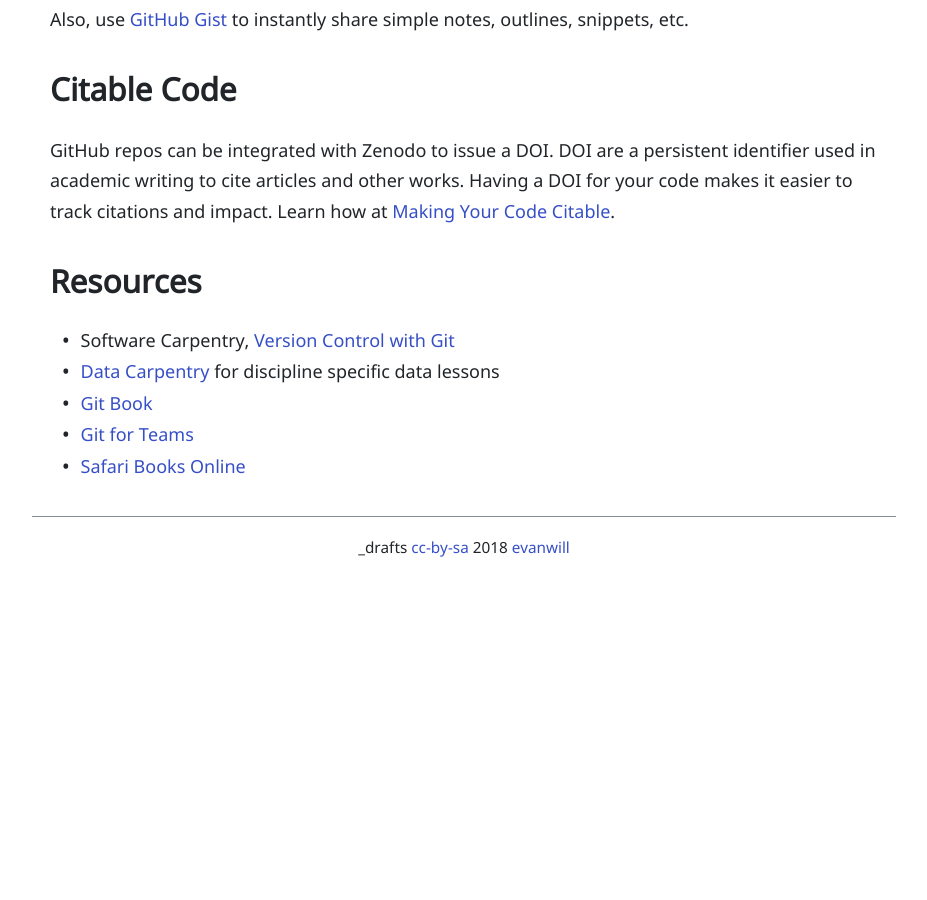
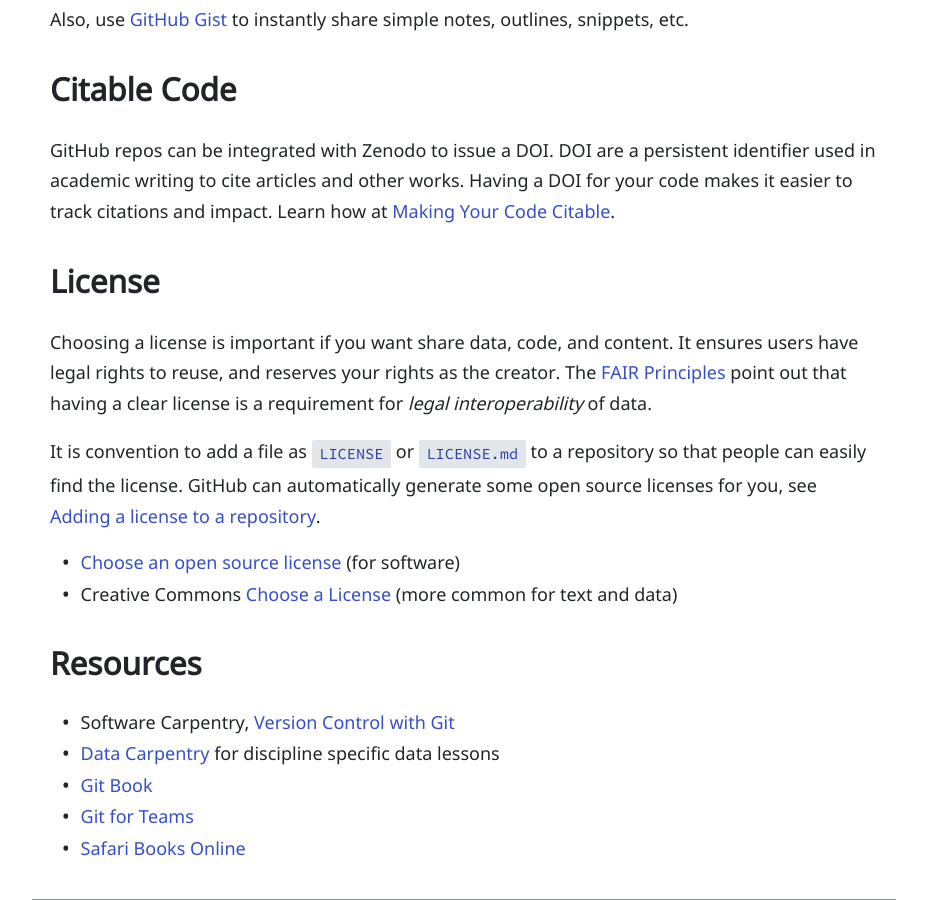
Before and after one commit to evanwill/_drafts, a Jekyll site: the page built from _notes/git-intro.md, in a window 1280 px wide and 900 px high, scrolled down 4434 px. Shown: the whole window, without its empty margins (176-1103 px from the left). Built offline with Jekyll 4.4.1, drawn with Linux system fonts in a browser that asks for light colours; before the commit the page ends 5016 px from its top, so only the background shows below that.

Commit message:
git license

```diff
--- a/_notes/git-intro.md
+++ b/_notes/git-intro.md
@@ -146,6 +146,18 @@
 Having a DOI for your code makes it easier to track citations and impact.
 Learn how at [Making Your Code Citable](https://guides.github.com/activities/citable-code/){:target='_blank'}.
 
+## License
+
+Choosing a license is important if you want share data, code, and content.
+It ensures users have legal rights to reuse, and reserves your rights as the creator.
+The [FAIR Principles](https://www.go-fair.org/fair-principles/r1-1-metadata-released-clear-accessible-data-usage-license/) point out that having a clear license is a requirement for *legal interoperability* of data.
+
+It is convention to add a file as `LICENSE` or `LICENSE.md` to a repository so that people can easily find the license.
+GitHub can automatically generate some open source licenses for you, see [Adding a license to a repository](https://help.github.com/en/articles/adding-a-license-to-a-repository).
+
+- [Choose an open source license](https://choosealicense.com/) (for software)
+- Creative Commons [Choose a License](https://creativecommons.org/choose/) (more common for text and data)
+
 ## Resources
 
 - Software Carpentry, [Version Control with Git](https://swcarpentry.github.io/git-novice/){:target='_blank'}
```
